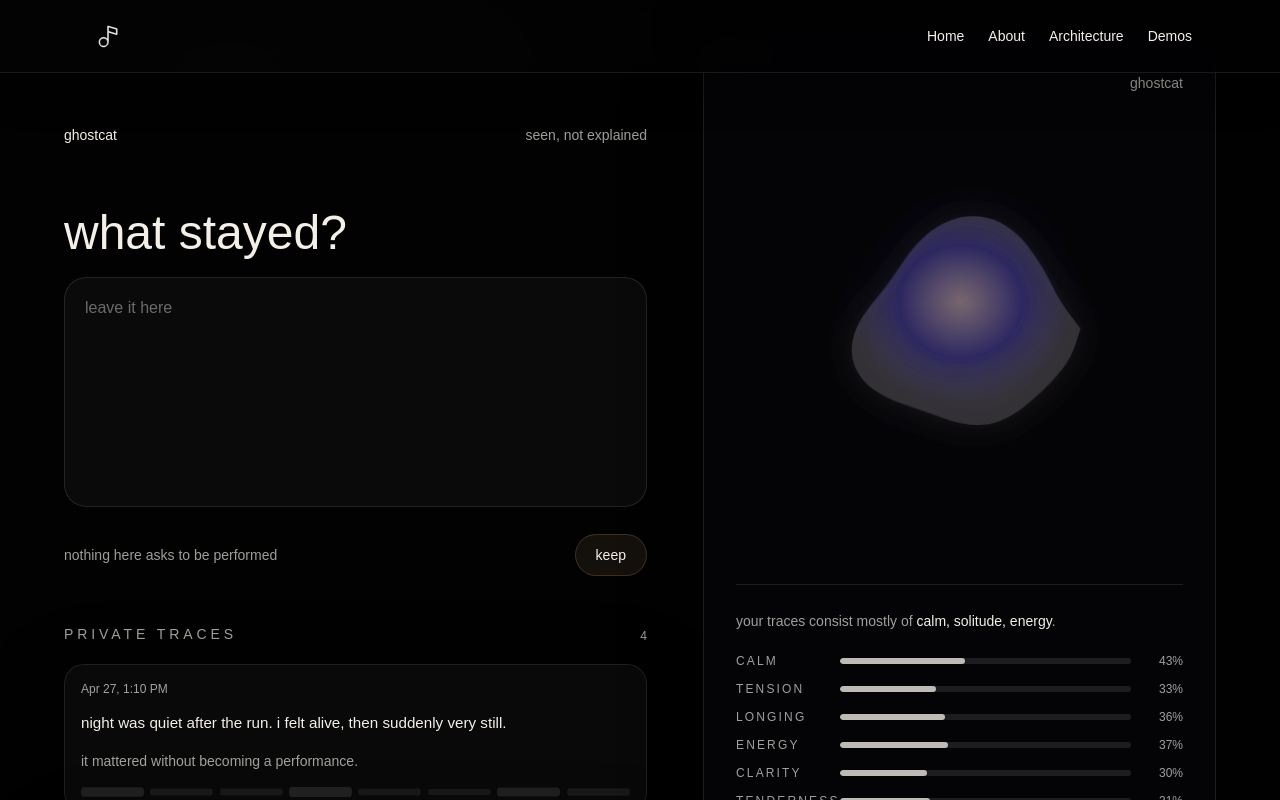
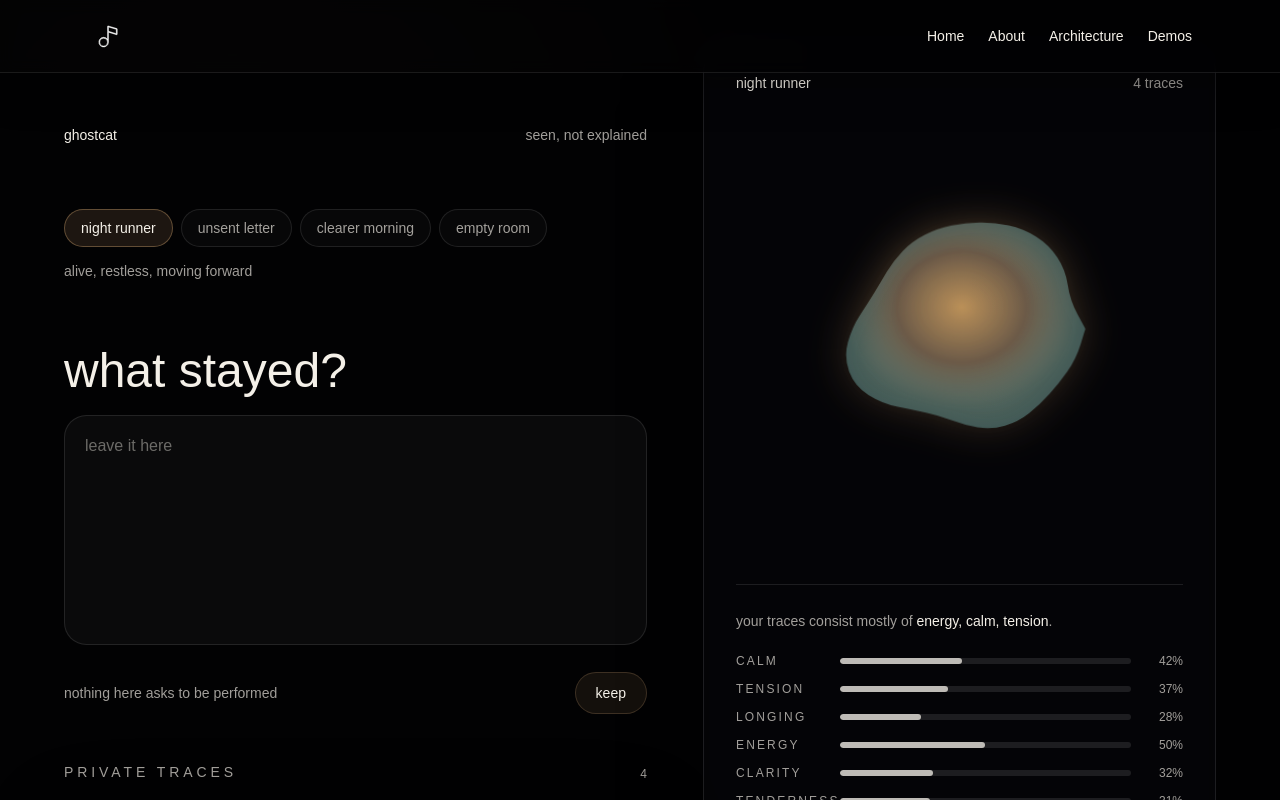
Before and after one commit to gonsaje/songjaehyun-www, a Next.js app: page /ghostcat in a window 1280 px wide. Shown: the top 800 px of the page. Built offline with nearby package versions, Linux system fonts and the light colour scheme.

Commit message:
add demo profiles

```diff
--- a/app/ghostcat/page.tsx
+++ b/app/ghostcat/page.tsx
@@ -10,39 +10,86 @@ import { vectorAveraging } from "@/lib/vectorAveraging";
 import type { Entry } from "@/types/ghostcat";
 import { vectorKeys } from "@/types/ghostcat";
 
-const mockCurrentUser = {
-  id: "ghostcat-user-001",
-  name: "ghostcat",
+type DemoProfile = {
+  id: string;
+  name: string;
+  note: string;
+  seedTexts: string[];
 };
-
-const seedTexts = [
-  "night was quiet after the run. i felt alive, then suddenly very still.",
-  "missed the train and almost got angry, but the walk home softened something.",
-  "a warm hand on my shoulder. no big answer. just enough.",
-  "realized i could continue without proving the whole thing tonight.",
-];
 
 const seedDates = [
   "2026-04-27T13:10:00.000Z",
   "2026-04-26T20:30:00.000Z",
   "2026-04-26T01:15:00.000Z",
   "2026-04-24T22:45:00.000Z",
+  "2026-04-23T18:20:00.000Z",
 ];
 
-const seededEntries: Entry[] = seedTexts.map((rawText, index) => {
+const demoProfiles = [
+  {
+    id: "runner",
+    name: "night runner",
+    note: "alive, restless, moving forward",
+    seedTexts: [
+      "night was quiet after the run. i felt alive, then suddenly very still.",
+      "sweat cooling on my neck. fast thoughts, fire in my chest, then a softer walk home.",
+      "i kept moving forward even when the pressure got tight.",
+      "finished the hill and understood i was not angry anymore.",
+    ],
+  },
+  {
+    id: "letter",
+    name: "unsent letter",
+    note: "warm, aching, held back",
+    seedTexts: [
+      "a warm hand on my shoulder. no big answer. just enough.",
+      "i miss the old kitchen light and the soft way we almost said everything.",
+      "there was love in the silence, gentle but unfinished.",
+      "i wanted to call, but hope felt kinder when held quietly.",
+    ],
+  },
+  {
+    id: "clearer",
+    name: "clearer morning",
+    note: "calm, honest, newly understood",
+    seedTexts: [
+      "realized i could continue without proving the whole thing tonight.",
+      "the morning was slow and clear. i understood what had been heavy.",
+      "honest words came easier after breathing for a while.",
+      "i felt steady enough to finish one small true thing.",
+    ],
+  },
+  {
+    id: "yours",
+    name: "empty room",
+    note: "start with your own traces",
+    seedTexts: [],
+  },
+] as const satisfies readonly DemoProfile[];
+
+const createEntriesForProfile = (profile: DemoProfile): Entry[] => {
+  return profile.seedTexts.map((rawText, index) => {
     return {
-    id: `seed-${index}`,
+      id: `${profile.id}-seed-${index}`,
       rawText,
       createdAt: seedDates[index],
       emotionalVector: mockVectorExtractor(rawText),
       privateReflection: mockReflection(rawText),
-    userId: mockCurrentUser.id,
+      userId: profile.id,
     };
   });
+};
+
+const initialEntriesByProfile = demoProfiles.reduce<Record<string, Entry[]>>((profiles, profile) => {
+  profiles[profile.id] = createEntriesForProfile(profile);
+  return profiles;
+}, {});
 
 export default function Home() {
-  const [entries, setEntries] = useState<Entry[]>(seededEntries);
-  const userEntries = entries.filter((entry) => entry.userId === mockCurrentUser.id);
+  const [activeProfileId, setActiveProfileId] = useState<string>(demoProfiles[0].id);
+  const [entriesByProfile, setEntriesByProfile] = useState(initialEntriesByProfile);
+  const activeProfile = demoProfiles.find((profile) => profile.id === activeProfileId) ?? demoProfiles[0];
+  const userEntries = entriesByProfile[activeProfile.id] ?? [];
   const ghostVector = useMemo(() => vectorAveraging(userEntries), [userEntries]);
   const topTraces = useMemo(() => {
     return [...vectorKeys]
@@ -57,10 +104,15 @@ export default function Home() {
       createdAt: new Date().toISOString(),
       emotionalVector: mockVectorExtractor(rawText),
       privateReflection: mockReflection(rawText),
-      userId: mockCurrentUser.id,
+      userId: activeProfile.id,
     };
 
-    setEntries((currentEntries) => [entry, ...currentEntries]);
+    setEntriesByProfile((currentEntriesByProfile) => {
+      return {
+        ...currentEntriesByProfile,
+        [activeProfile.id]: [entry, ...(currentEntriesByProfile[activeProfile.id] ?? [])],
+      };
+    });
   };
 
   return (
@@ -76,6 +128,31 @@ export default function Home() {
               <span>seen, not explained</span>
             </header>
 
+            <section className="space-y-3" aria-label="Demo profiles">
+              <div className="flex flex-wrap gap-2">
+                {demoProfiles.map((profile) => {
+                  const isActive = profile.id === activeProfile.id;
+
+                  return (
+                    <button
+                      key={profile.id}
+                      type="button"
+                      onClick={() => setActiveProfileId(profile.id)}
+                      className={[
+                        "rounded-full border px-4 py-2 text-sm transition focus:outline-none focus:ring-2 focus:ring-ember/30",
+                        isActive
+                          ? "border-ember/45 bg-ember/15 text-mist"
+                          : "border-white/10 bg-white/[0.025] text-hush hover:border-white/20 hover:text-mist",
+                      ].join(" ")}
+                    >
+                      {profile.name}
+                    </button>
+                  );
+                })}
+              </div>
+              <p className="text-sm leading-6 text-hush">{activeProfile.note}</p>
+            </section>
+
             <ReflectionForm onSubmit={handleCreateEntry} />
           </div>
 
@@ -84,12 +161,20 @@ export default function Home() {
 
         <aside className="lg:sticky lg:top-8 lg:flex lg:h-[calc(100vh-4rem)] lg:items-center" aria-label="Public ghost preview">
           <div className="w-full rounded-[2rem] border border-white/10 bg-dusk/55 p-5 shadow-hush backdrop-blur sm:p-8">
-            <div className="mb-4 text-right text-sm text-hush">ghostcat</div>
+            <div className="mb-4 flex items-center justify-between gap-4 text-sm">
+              <span className="text-mist">{activeProfile.name}</span>
+              <span className="text-hush">{userEntries.length} traces</span>
+            </div>
             <GhostSignature vector={ghostVector} />
             <section className="mt-7 border-t border-white/10 pt-6" aria-label="Trace breakdown">
               <p className="text-sm leading-6 text-hush">
-                your traces consist mostly of{" "}
-                <span className="text-mist">{topTraces.join(", ")}</span>.
+                {userEntries.length > 0 ? (
+                  <>
+                    your traces consist mostly of <span className="text-mist">{topTraces.join(", ")}</span>.
+                  </>
+                ) : (
+                  <>your traces will appear here as you leave entries.</>
+                )}
               </p>
 
               <div className="mt-5 space-y-3">
--- a/components/ghostcat/GhostSignature.tsx
+++ b/components/ghostcat/GhostSignature.tsx
@@ -1,4 +1,5 @@
 import type { EmotionalVector } from "@/types/ghostcat";
+import { vectorKeys } from "@/types/ghostcat";
 
 type GhostSignatureProps = {
   vector: EmotionalVector;
@@ -9,7 +10,66 @@ type Point = {
   y: number;
 };
 
+type Rgb = [number, number, number];
+
 const clamp = (value: number, min: number, max: number) => Math.max(min, Math.min(max, value));
+
+const tracePalette = {
+  calm: [76, 190, 176],
+  tension: [238, 92, 92],
+  longing: [176, 116, 236],
+  energy: [246, 170, 72],
+  clarity: [89, 165, 246],
+  tenderness: [244, 132, 166],
+  solitude: [104, 116, 216],
+  momentum: [114, 202, 106],
+} satisfies Record<keyof EmotionalVector, Rgb>;
+
+const mixColor = (left: Rgb, right: Rgb, amount: number): Rgb => {
+  const ratio = clamp(amount, 0, 1);
+
+  return [
+    Math.round(left[0] + (right[0] - left[0]) * ratio),
+    Math.round(left[1] + (right[1] - left[1]) * ratio),
+    Math.round(left[2] + (right[2] - left[2]) * ratio),
+  ];
+};
+
+const rgb = (color: Rgb) => `rgb(${color[0]}, ${color[1]}, ${color[2]})`;
+
+const getTraceColor = (vector: EmotionalVector) => {
+  const weights = vectorKeys.map((key) => {
+    return {
+      key,
+      value: Math.pow(vector[key], 2.15) + 0.018,
+    };
+  });
+  const strongest = [...weights].sort((left, right) => right.value - left.value).slice(0, 2);
+
+  strongest.forEach((trace, index) => {
+    trace.value *= index === 0 ? 2.8 : 1.55;
+  });
+
+  const totalWeight = weights.reduce((sum, trace) => sum + trace.value, 0);
+  const blended = weights.reduce<Rgb>(
+    (color, trace) => {
+      const traceColor = tracePalette[trace.key];
+
+      return [
+        color[0] + traceColor[0] * trace.value,
+        color[1] + traceColor[1] * trace.value,
+        color[2] + traceColor[2] * trace.value,
+      ];
+    },
+    [0, 0, 0],
+  );
+
+  const primary = blended.map((channel) => Math.round(channel / totalWeight)) as Rgb;
+  const accent = tracePalette[strongest[0].key];
+  const secondary = tracePalette[strongest[1]?.key ?? strongest[0].key];
+
+  return { primary, accent, secondary };
+};
 
 const createSmoothPath = (points: Point[]) => {
   const first = points[0];
@@ -59,12 +119,11 @@ export function GhostSignature({ vector }: GhostSignatureProps) {
   });
 
   const path = createSmoothPath(points);
-  const amber = Math.round(132 + warmth * 82);
-  const blue = Math.round(150 + vector.clarity * 52 - hush * 42);
-  const violet = Math.round(116 + vector.longing * 44 - vector.calm * 18);
-  const edge = `rgb(${Math.round(88 + warmth * 50)}, ${Math.round(91 + vector.clarity * 35)}, ${Math.round(104 + hush * 18)})`;
-  const core = `rgb(${amber}, ${Math.round(126 + warmth * 42)}, ${blue})`;
-  const shadow = `rgb(${Math.round(42 + warmth * 32)}, ${Math.round(40 + vector.clarity * 28)}, ${violet})`;
+  const traceColor = getTraceColor(vector);
+  const core = rgb(mixColor(traceColor.accent, [255, 248, 226], 0.24 + warmth * 0.12));
+  const shadow = rgb(mixColor(traceColor.primary, [10, 12, 18], 0.42 - vector.energy * 0.08));
+  const edge = rgb(mixColor(traceColor.secondary, [224, 232, 238], 0.28 + vector.clarity * 0.12));
+  const glow = rgb(mixColor(traceColor.accent, traceColor.primary, 0.38));
 
   return (
     <div className="relative mx-auto aspect-square w-full max-w-[28rem]" aria-label="ghost signature">
@@ -80,12 +139,8 @@ export function GhostSignature({ vector }: GhostSignatureProps) {
           </filter>
           <filter id="ghost-glow" x="-60%" y="-60%" width="220%" height="220%">
             <feGaussianBlur stdDeviation={10 + warmth * 10} result="blur" />
-            <feColorMatrix
-              in="blur"
-              type="matrix"
-              values="1 0 0 0 0  0 0.82 0 0 0  0 0 0.65 0 0  0 0 0 0.48 0"
-              result="glow"
-            />
+            <feFlood floodColor={glow} floodOpacity={0.42 + vector.energy * 0.16} result="glow-color" />
+            <feComposite in="glow-color" in2="blur" operator="in" result="glow" />
             <feMerge>
               <feMergeNode in="glow" />
               <feMergeNode in="SourceGraphic" />
```
Lines whose indentation alone changed are shown as unchanged.
